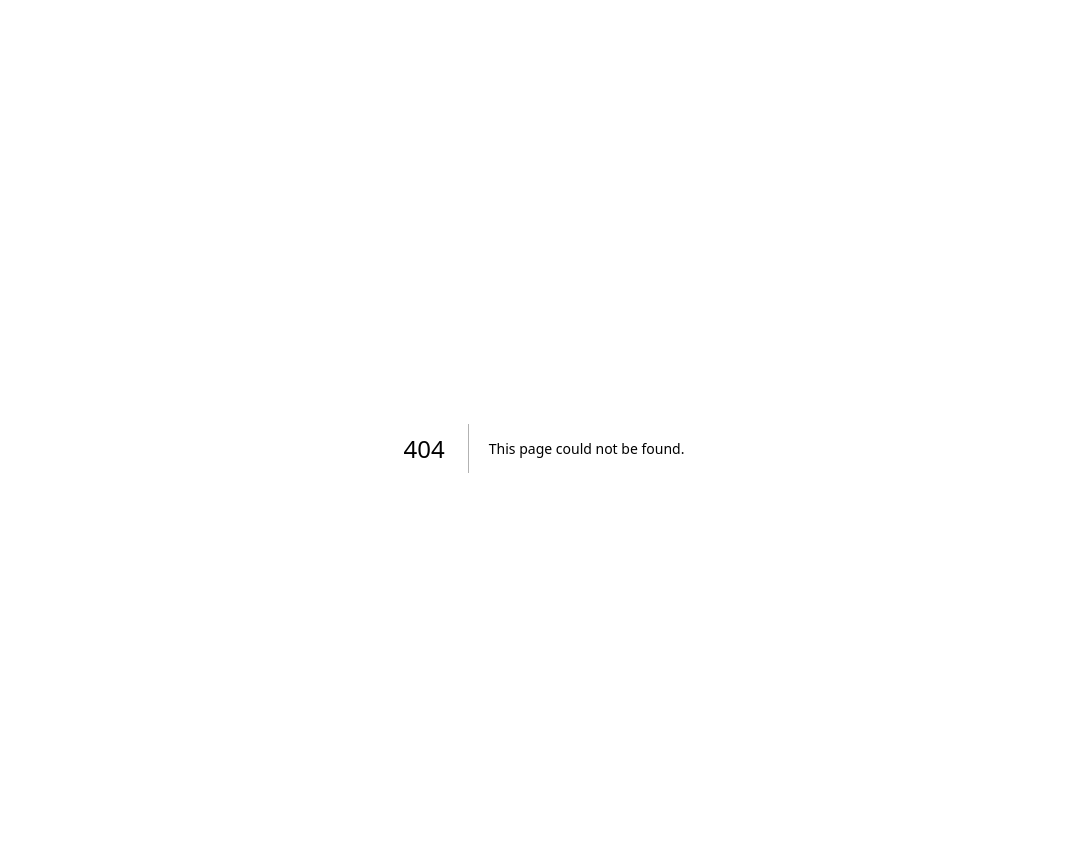
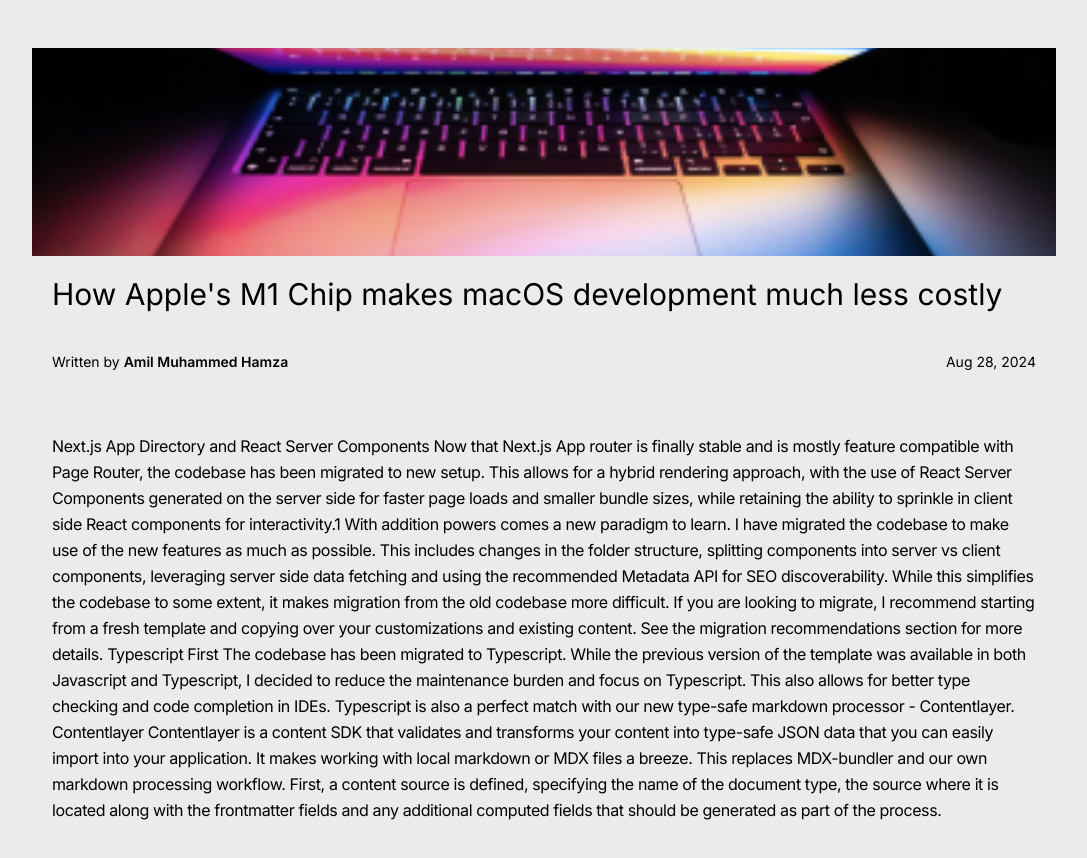
Before and after one commit to amilmohd155/postly-blog, a Next.js app: page /blog/1 in a window 1280 px wide. Before the commit this address had no page. Shown: the top 858 px of the page, without its empty margins (96-1183 px from the left). Built offline with nearby package versions, Linux system fonts and the light colour scheme.

Commit message:
init blog page

```diff
--- /dev/null
+++ b/src/app/blog/[id]/layout.tsx
@@ -0,0 +1,5 @@
+export default function BlogLayout({
+  children,
+}: Readonly<{ children: React.ReactNode }>) {
+  return <>{children}</>;
+}
--- /dev/null
+++ b/src/app/blog/[id]/page.tsx
@@ -0,0 +1,59 @@
+import Image from "next/image";
+
+export default function Blog() {
+  return (
+    <div>
+      <Image
+        src="/image.png"
+        alt="image"
+        width={400}
+        height={400}
+        className="w-full lg:h-52 lg:object-cover"
+      />
+      <article className="p-5">
+        <h1 className="text-3xl">
+          {"How Apple's M1 Chip makes macOS development much less costly"}
+        </h1>
+        <div className="flex justify-between text-sm mt-5 border-b py-5">
+          <p className="">
+            Written by{" "}
+            <span className="font-semibold">Amil Muhammed Hamza</span>
+          </p>
+          <p>Aug 28, 2024</p>
+        </div>
+        <p className="mt-10 text-wrap tracking-tight leading-relaxed">
+          Next.js App Directory and React Server Components Now that Next.js App
+          router is finally stable and is mostly feature compatible with Page
+          Router, the codebase has been migrated to new setup. This allows for a
+          hybrid rendering approach, with the use of React Server Components
+          generated on the server side for faster page loads and smaller bundle
+          sizes, while retaining the ability to sprinkle in client side React
+          components for interactivity.1 With addition powers comes a new
+          paradigm to learn. I have migrated the codebase to make use of the new
+          features as much as possible. This includes changes in the folder
+          structure, splitting components into server vs client components,
+          leveraging server side data fetching and using the recommended
+          Metadata API for SEO discoverability. While this simplifies the
+          codebase to some extent, it makes migration from the old codebase more
+          difficult. If you are looking to migrate, I recommend starting from a
+          fresh template and copying over your customizations and existing
+          content. See the migration recommendations section for more details.
+          Typescript First The codebase has been migrated to Typescript. While
+          the previous version of the template was available in both Javascript
+          and Typescript, I decided to reduce the maintenance burden and focus
+          on Typescript. This also allows for better type checking and code
+          completion in IDEs. Typescript is also a perfect match with our new
+          type-safe markdown processor - Contentlayer. Contentlayer Contentlayer
+          is a content SDK that validates and transforms your content into
+          type-safe JSON data that you can easily import into your application.
+          It makes working with local markdown or MDX files a breeze. This
+          replaces MDX-bundler and our own markdown processing workflow. First,
+          a content source is defined, specifying the name of the document type,
+          the source where it is located along with the frontmatter fields and
+          any additional computed fields that should be generated as part of the
+          process.
+        </p>
+      </article>
+    </div>
+  );
+}
--- a/src/app/globals.css
+++ b/src/app/globals.css
@@ -23,4 +23,11 @@ body {
   .text-balance {
     text-wrap: balance;
   }
+  .no-scrollbar::-webkit-scrollbar {
+    display: none;
+  }
+  .no-scrollbar {
+    -ms-overflow-style: none;
+    scrollbar-width: none;
+  }
 }
--- a/src/app/layout.tsx
+++ b/src/app/layout.tsx
@@ -17,7 +17,11 @@ export default function RootLayout({
 }>) {
   return (
     <html lang="en">
-      <body className={clsx(inter.className, "md:py-12 p-5")}>{children}</body>
+      <body className={clsx(inter.className, "antialiased")}>
+        <div className="max-w-3xl mx-auto md:py-12 xl:max-w-5xl xl:px-0 min-h-screen">
+          {children}
+        </div>
+      </body>
     </html>
   );
 }
--- a/src/app/page.tsx
+++ b/src/app/page.tsx
@@ -1,7 +1,87 @@
 import Header from "@/components/Header";
 import Image from "next/image";
+import Link from "next/link";
 import { MdMenu } from "react-icons/md";
 
+const Posts = [
+  {
+    id: "1",
+    image: "/image.png",
+    title: "How Apple's M1 Chip makes macOS development much less costly",
+    caption:
+      "Lorem ipsum dolor sit amet consectetur, adipisicing elit. Blanditiis odit cumque amet sequi quaerat.",
+    tags: ["Development", "Management"],
+  },
+  {
+    id: "2",
+    image: "/image.png",
+    title: "How Apple's M1 Chip makes macOS development much less costly",
+    caption:
+      "Lorem ipsum dolor sit amet consectetur, adipisicing elit. Blanditiis odit cumque amet sequi quaerat.",
+    tags: ["Development", "Management"],
+  },
+  {
+    id: "3",
+    image: "/image.png",
+    title: "How Apple's M1 Chip makes macOS development much less costly",
+    caption:
+      "Lorem ipsum dolor sit amet consectetur, adipisicing elit. Blanditiis odit cumque amet sequi quaerat.",
+    tags: ["Development", "Management"],
+  },
+  {
+    id: "4",
+    image: "/image.png",
+    title: "How Apple's M1 Chip makes macOS development much less costly",
+    caption:
+      "Lorem ipsum dolor sit amet consectetur, adipisicing elit. Blanditiis odit cumque amet sequi quaerat.",
+    tags: ["Development", "Management"],
+  },
+];
+
 export default function Home() {
-  return <Header />;
+  return (
+    <>
+      <Header />
+      <main className="md:px-3 max-h-full overflow-hidden">
+        {/* Tabs */}
+        <section className="md:hidden block px-4 mb-5">
+          <div className="bg-white h-1"></div>
+        </section>
+        {/* Posts */}
+        <section className="flex md:grid md:grid-cols-2 gap-5 overflow-x-scroll no-scrollbar">
+          {Posts.map(({ id, image, title, caption, tags }) => (
+            <Link
+              href={`/blog/${id}`}
+              className="relative min-w-full group/link px-4 md:px-0"
+              key={title}
+            >
+              <span className="hidden lg:group-hover/link:block absolute top-0 right-0 left-0 bottom-0 bg-black/30 rounded" />
+              <div className="flex flex-col gap-5 justify-between group-hover/link:scale-95 transition-transform ease-in-out duration-75">
+                <Image
+                  alt="image"
+                  src={image}
+                  width={200}
+                  height={200}
+                  loading="lazy"
+                  className="w-full"
+                />
+                <h2 className="text-2xl border-t-2 border-b-2 py-5 capitalize">
+                  {title}
+                </h2>
+                <p className="text-sm">{caption}</p>
+                <div className="flex flex-row gap-2 text-sm text-slate-500">
+                  {tags.map((tag) => (
+                    <>
+                      <p>{`#${tag}`}</p>
+                      &#8226;
+                    </>
+                  ))}
+                </div>
+              </div>
+            </Link>
+          ))}
+        </section>
+      </main>
+    </>
+  );
 }
--- a/src/components/Header.tsx
+++ b/src/components/Header.tsx
@@ -4,14 +4,15 @@ import Link from "next/link";
 import { useState } from "react";
 import { MdClose, MdMenu } from "react-icons/md";
 
-const MenuItems = ["About", "Portfolio", "Testimonials"];
+const MenuItems = ["All Posts", "About", "Portfolio"];
 
 export default function Header() {
   const [open, setOpen] = useState(false);
 
   return (
     <nav aria-label="Main Navigation">
-      <div>
+      <div className="flex flex-row gap-5 items-center px-4 py-5">
+        {/* Mobile Navigation */}
         <button
           type="button"
           aria-expanded={open}
@@ -22,9 +23,10 @@ export default function Header() {
           <span className="sr-only">Open main menu</span>
           <MdMenu />
         </button>
+        <div className="md:hidden text-2xl font-bold">Blog</div>
         <div
           className={clsx(
-            "fixed bottom-0 left-0 right-0 top-0 p-5 flex flex-col bg-green-600 transition-transform duration-300 ease-in-out md:hidden",
+            "fixed bottom-0 left-0 right-0 top-0 px-4 py-5 z-50 flex flex-col bg-green-600 transition-transform duration-300 ease-in-out md:hidden",
             open ? "translate-x-0" : "-translate-x-[100%]"
           )}
         >
@@ -32,24 +34,27 @@ export default function Header() {
             type="button"
             aria-label="Close menu"
             aria-expanded={open}
-            className="text-2xl"
+            className="text-2xl p-2"
             onClick={() => setOpen(false)}
           >
             <MdClose />
           </button>
-          <ul className="mt-8">
+          <ul className="mt-6 divide-y last-of-type:border-b first-of-type:border-t">
             {MenuItems.map((label) => (
               <li
                 key={label}
-                className="first-of-type:border-t-2 border-b-2 py-4 font-semibold tracking-wide focus-within:bg-black"
+                className="py-4 font-semibold tracking-wide focus-within:bg-black"
               >
                 <Link href="/">{label}</Link>
               </li>
             ))}
           </ul>
         </div>
-        <div className="relative z-50 hidden md:block">
-          <ul className="flex flex-row justify-center items-center gap-5 font-semibold text-xl uppercase cursor-pointer leading-relaxed tracking-wider">
+        {/* Desktop Nav */}
+        <div className="relative w-full z-50 hidden md:block">
+          <div className="flex flex-row text-2xl tracking-wide justify-between items-baseline">
+            <div className="md:block">Blog</div>
+            <ul className="flex flex-row gap-5 font-semibold text-xl uppercase cursor-pointer leading-relaxed tracking-wider">
               {MenuItems.map((label) => (
                 <li key={label} className="hover:text-violet-400">
                   {label}
@@ -58,6 +63,7 @@ export default function Header() {
             </ul>
           </div>
         </div>
+      </div>
     </nav>
   );
 }
```
Also changed, not shown: public/image.png (added). Lines whose indentation alone changed are shown as unchanged.
